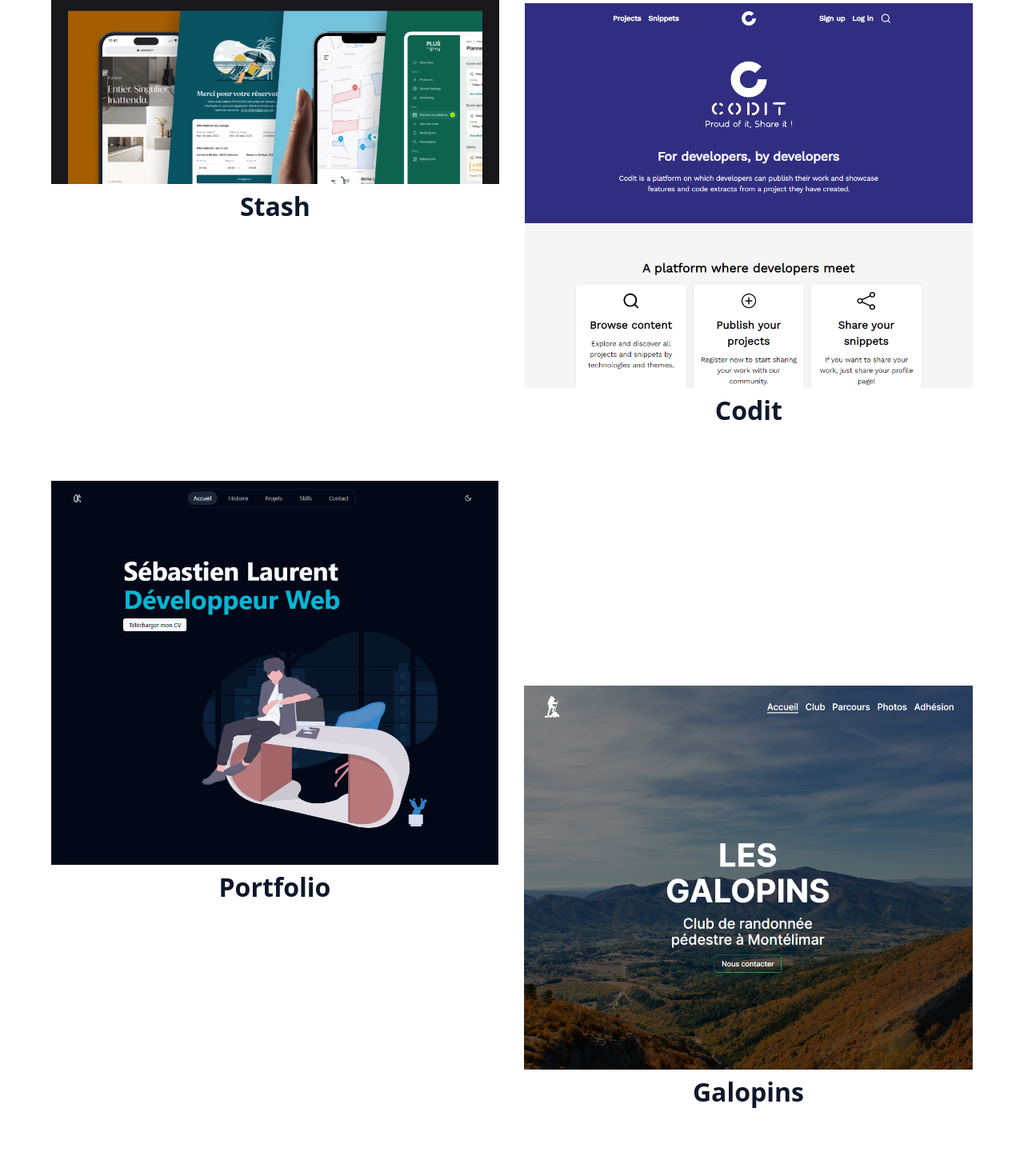
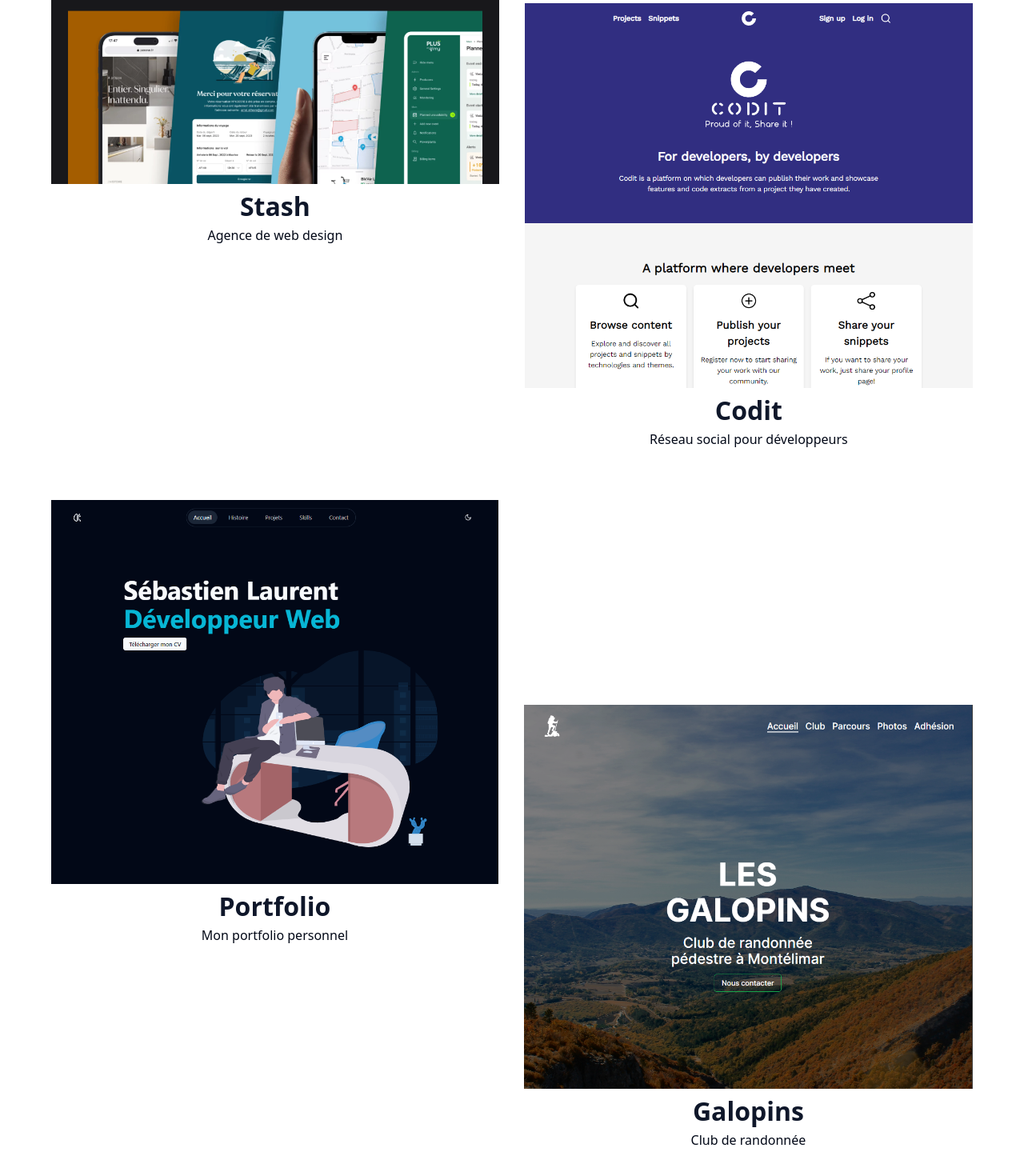
Before and after one commit to SebastienLaurentt/Portfolio-V2, a Next.js app: page / in a window 1280 px wide. Shown: the part 2850-4320 px from the top of the page at 80% size. Built offline with nearby package versions, Linux system fonts and the light colour scheme.

Commit message:
add content in home project Cards

```diff
--- a/app/page.tsx
+++ b/app/page.tsx
@@ -2,18 +2,16 @@ import DownloadButton from "@/components/Button/DownloadButton/DownloadButton";
 import Section from "@/components/Section/Section";
 import Image from "next/image";
 
+import ProjectCard from "@/components/ProjectCard/ProjectCard";
 import SectionHeader from "@/components/SectionHeader/SectionHeader";
 import HeroImg from "../public/images/HeroImg.svg";
-import ProjectCard from "@/components/ProjectCard/ProjectCard";
 
-import Stash from "../public/images/Stash.png";
 import Codit from "../public/images/Codit.png";
 import Galopins from "../public/images/GalopinsV2.png";
 import Portfolio from "../public/images/PortfolioV2.png";
+import Stash from "../public/images/Stash.png";
 
 const CV = `/pdf/CV.pdf`;
-
-
 
 export default function Home() {
   return (
@@ -52,13 +50,20 @@ export default function Home() {
           titleHighlight="développement"
         />
         <div className="text-md md:text-xl lg:text-3xl xl:text-4xl leading-8 md:leading-[48px] lg:leading-[64px] xl:leading-[72px] text-secondary-foreground">
-          Après un doctorat en <span className="text-tertiary-foreground"> Sciences Cognitives</span> je me suis tourné vers le développement
-          web. Ce choix s&apos;explique par la volonté d&apos;utiliser ma compréhension du
-          <span className="text-tertiary-foreground"> cerveau humain</span> dans un secteur qui m&apos;intéresse particulièrement, celui
-          du <span className="text-tertiary-foreground"> numérique</span>. Ainsi, de manière autodidacte mais
-          aussi par le biais d&apos;une formation intensive j&apos;explore ce nouvel
-          environnement. J&apos;adore découvrir et apprendre à réaliser de <span className="text-tertiary-foreground">nouvelles
-          fonctionnalités</span> pouvant améliorer l&apos;expérience des utilisateurs.
+          Après un doctorat en{" "}
+          <span className="text-tertiary-foreground"> Sciences Cognitives</span>{" "}
+          je me suis tourné vers le développement web. Ce choix s&apos;explique
+          par la volonté d&apos;utiliser ma compréhension du
+          <span className="text-tertiary-foreground"> cerveau humain</span> dans
+          un secteur qui m&apos;intéresse particulièrement, celui du{" "}
+          <span className="text-tertiary-foreground"> numérique</span>. Ainsi,
+          de manière autodidacte mais aussi par le biais d&apos;une formation
+          intensive j&apos;explore ce nouvel environnement. J&apos;adore
+          découvrir et apprendre à réaliser de{" "}
+          <span className="text-tertiary-foreground">
+            nouvelles fonctionnalités
+          </span>{" "}
+          pouvant améliorer l&apos;expérience des utilisateurs.
         </div>
       </Section>
 
@@ -67,16 +72,36 @@ export default function Home() {
         <SectionHeader title="Mes dernières" titleHighlight="réalisations" />
         <div className="flex flex-col ">
           <div className="xl:flex xl:gap-x-8">
-            <ProjectCard src={Stash}  alt="Impression d'écran de la page d'accueil du Projet Stash" projectTitle="Stash" />
-            <ProjectCard src={Codit}  alt="Impression d'écran de la page d'accueil du Projet Codit" projectTitle="Codit" classname="xl:mt-64" />
+            <ProjectCard
+              src={Stash}
+              alt="Impression d'écran de la page d'accueil du Projet Stash"
+              projectTitle="Stash"
+              projectDescription="Agence de web design"
+            />
+            <ProjectCard
+              src={Codit}
+              alt="Impression d'écran de la page d'accueil du Projet Codit"
+              projectTitle="Codit"
+              projectDescription="Réseau social pour développeurs"
+              classname="xl:mt-64"
+            />
           </div>
           <div className="xl:flex xl:gap-x-8">
-          <ProjectCard src={Portfolio}  alt="Impression d'écran de la page d'accueil de mon Portfolio" projectTitle="Portfolio" />
-          <ProjectCard src={Galopins}  alt="Impression d'écran de la page d'accueil du Projet Galopins" projectTitle="Galopins" classname="xl:mt-64" />
+            <ProjectCard
+              src={Portfolio}
+              alt="Impression d'écran de la page d'accueil de mon Portfolio"
+              projectDescription="Mon portfolio personnel"
+              projectTitle="Portfolio"
+            />
+            <ProjectCard
+              src={Galopins}
+              alt="Impression d'écran de la page d'accueil du Projet Galopins"
+              projectTitle="Galopins"
+              projectDescription="Club de randonnée"
+              classname="xl:mt-64"
+            />
           </div>
         </div>
-
-
       </Section>
 
       {/* Contact */}
```
